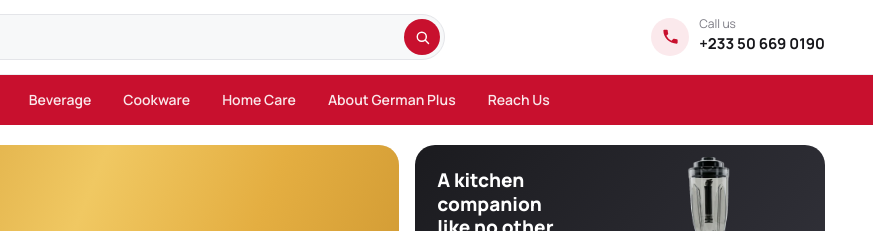
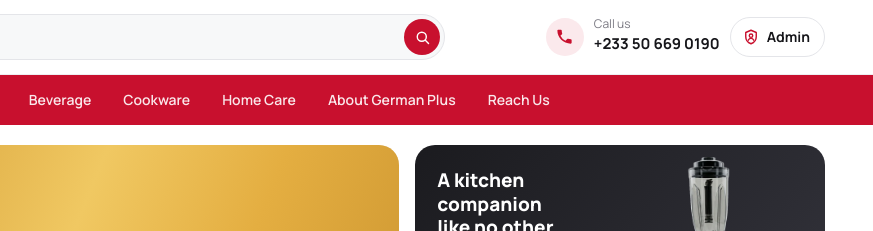
Before and after one commit to NAVICORP/germanplus, a plain HTML site: page index.html in a window 1280 px wide. Shown: the top 231 px of the page, 407-1280 px from the left. Drawn offline with Linux system fonts and the light colour scheme.

Commit message:
Add an Admin button to the website

```diff
--- a/index.html
+++ b/index.html
@@ -43,6 +43,10 @@
           <small>Call us</small>
           <strong>+233 50 669 0190</strong>
         </span>
+      </a>
+      <a class="admin-btn" href="/admin/" rel="nofollow">
+        <svg viewBox="0 0 24 24" aria-hidden="true"><path d="M12 3 5 6v5.5c0 4.2 2.9 7.9 7 9.5 4.1-1.6 7-5.3 7-9.5V6l-7-3Z" fill="none" stroke="currentColor" stroke-width="1.9" stroke-linejoin="round"/><circle cx="12" cy="10.2" r="2.3" fill="none" stroke="currentColor" stroke-width="1.9"/><path d="M8.4 16.2c.8-1.6 2.1-2.4 3.6-2.4s2.8.8 3.6 2.4" fill="none" stroke="currentColor" stroke-width="1.9" stroke-linecap="round"/></svg>
+        <span>Admin</span>
       </a>
       <button class="menu-btn" id="menuBtn" aria-label="Open menu" aria-expanded="false" aria-controls="mobileNav">
         <span></span><span></span><span></span>
@@ -263,6 +267,7 @@
       <a href="#about">About German Plus</a>
       <a href="products.html">All Products</a>
       <a href="#contact">Reach Us</a>
+      <a href="/admin/" rel="nofollow">Admin</a>
     </div>
     <div class="foot-col">
       <h4>Contact</h4>
--- a/styles.css
+++ b/styles.css
@@ -100,6 +100,9 @@ input{font:inherit}
 .topcall-txt small{display:block;font-size:12px;color:var(--muted);line-height:1.2}
 .topcall-txt strong{font-size:15px;font-weight:700}
 
+.admin-btn{display:inline-flex;align-items:center;gap:7px;height:40px;padding:0 14px 0 11px;border-radius:999px;border:1.5px solid var(--line);background:#fff;color:var(--ink);font-size:14px;font-weight:700;white-space:nowrap;transition:border-color .2s var(--ease),color .2s var(--ease),background .2s var(--ease)}
+.admin-btn svg{width:18px;height:18px;color:var(--red)}
+.admin-btn:hover{border-color:var(--red);background:#FBE9EC}
 .menu-btn{width:44px;height:44px;display:grid;place-content:center;gap:5px;border-radius:var(--r-s)}
 .menu-btn span{display:block;width:20px;height:2px;background:var(--ink);border-radius:2px;transition:transform .25s var(--ease),opacity .2s var(--ease)}
 .menu-btn[aria-expanded="true"] span:nth-child(1){transform:translateY(7px) rotate(45deg)}
```
Also changed, not shown: products.html (+5 -0 lines).
